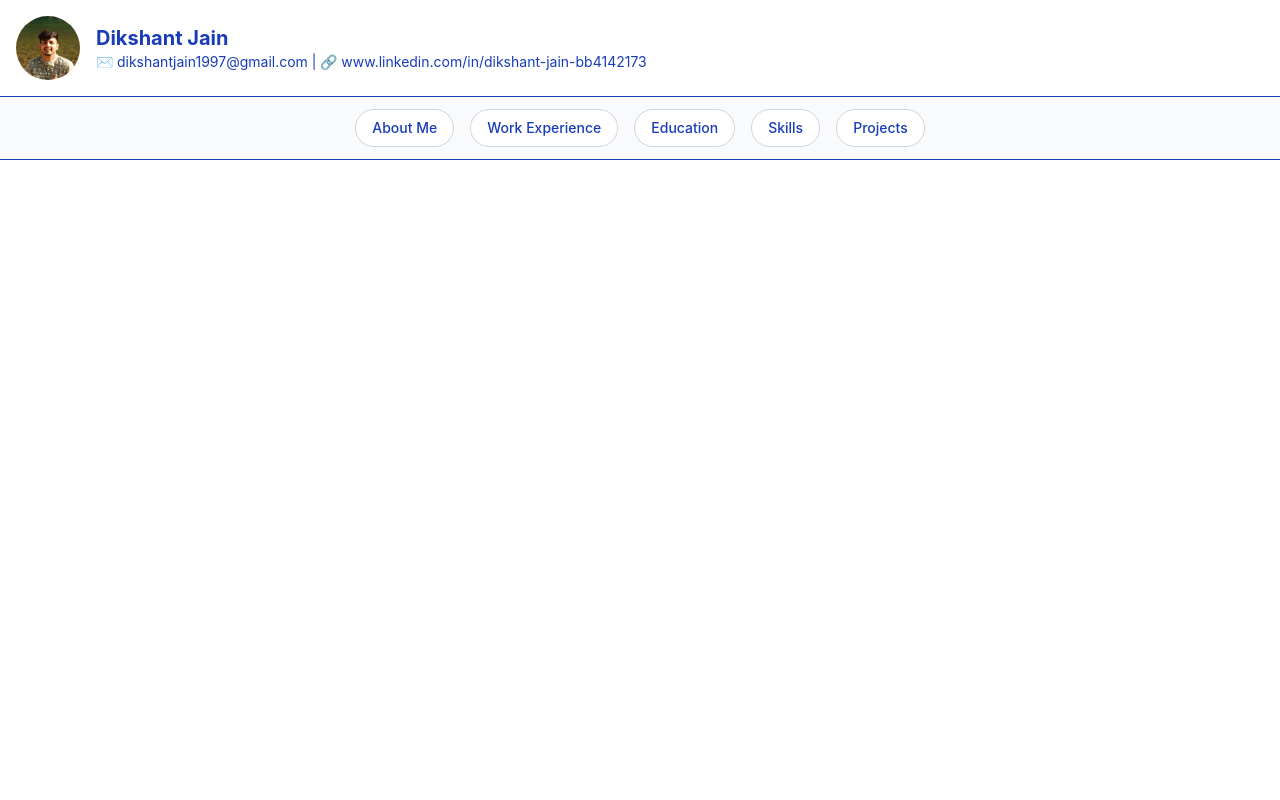
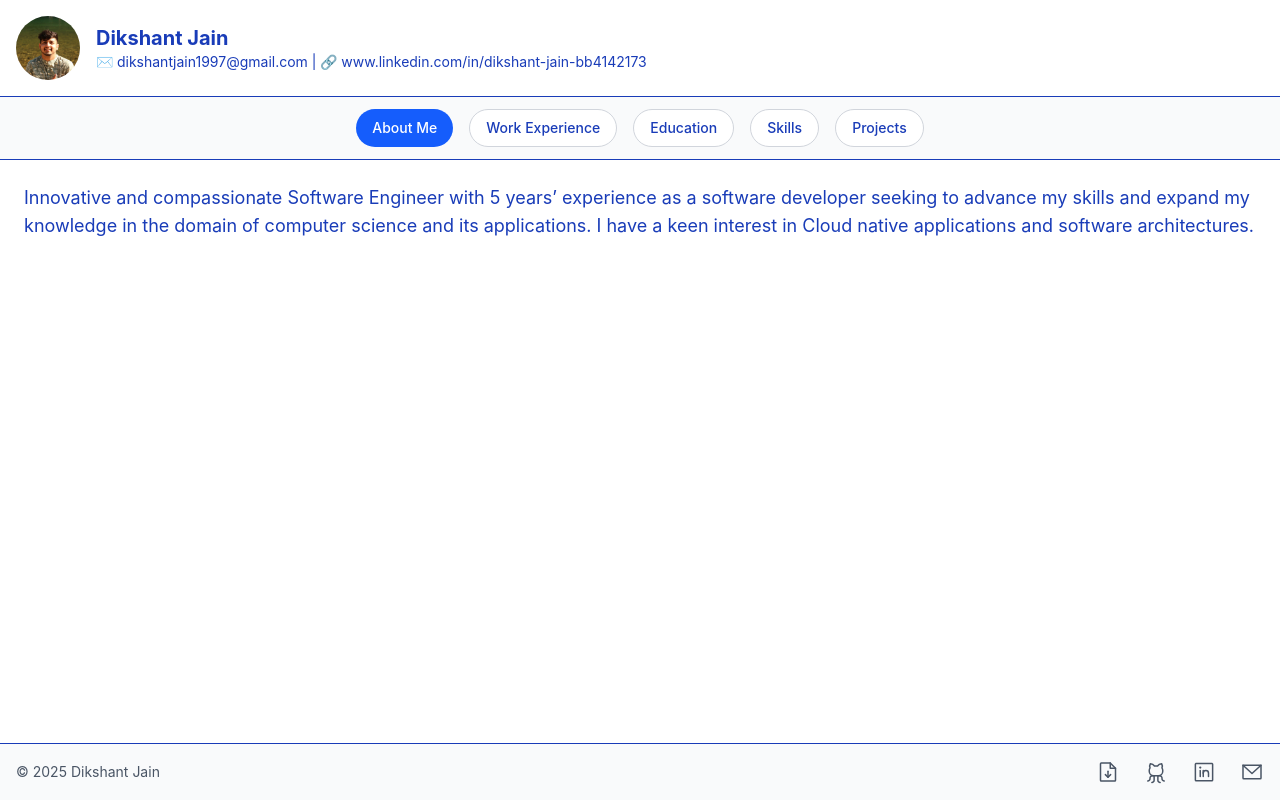
Before and after one commit to dikshantjain/diksh, a React (Vite) app: page / in a window 1280 px wide. Built offline with nearby package versions, Linux system fonts and the light colour scheme.

Commit message:
feat: added footer section

```diff
--- a/package.json
+++ b/package.json
@@ -12,6 +12,7 @@
   "dependencies": {
     "@tailwindcss/vite": "^4.1.4",
     "my-resume": "file:",
+    "phosphor-react": "^1.4.1",
     "react": "^19.0.0",
     "react-dom": "^19.0.0",
     "tailwind": "^4.0.0"
--- a/src/App.tsx
+++ b/src/App.tsx
@@ -3,17 +3,18 @@ import { Header } from "./Header";
 import { Menu } from "./Menu";
 import { DynamicData } from "./DynamicData";
 import {content} from "./data/content"
+import Footer from "./Footer";
 
 const sections = ["About Me", "Work Experience", "Education", "Skills", "Projects"];
 function App() {
-  const [selected , setSelected]= useState("About me");
+  const [selected , setSelected]= useState("About Me");
 
   return (
     <div className="min-h-screen flex flex-col text-blue-800">
       <Header/>
       <Menu sections={sections} selected={selected} setSelected={setSelected} />
       <DynamicData content={content} selected={selected} />
-      {/* <Footer /> */}
+       <Footer />
     </div>
 
 
--- /dev/null
+++ b/src/Footer.tsx
@@ -0,0 +1,52 @@
+
+import {
+  GithubLogo,
+  LinkedinLogo,
+  EnvelopeSimple,
+  FileArrowDown,
+} from "phosphor-react";
+
+export function Footer() {
+  return (
+    <footer className="w-full border-t p-4 bg-gray-50 flex flex-col md:flex-row items-center justify-between space-y-4 md:space-y-0">
+      <div className="text-sm text-gray-600">© 2025 Dikshant Jain</div>
+      <div className="flex space-x-6 text-gray-600">
+        <a
+          href="/resume.pdf"
+          download
+          className="hover:text-blue-600 transition-colors"
+          title="Download Resume"
+        >
+          <FileArrowDown size={24} />
+        </a>
+        <a
+          href="https://github.com/dikshantjain"
+          target="_blank"
+          rel="noopener noreferrer"
+          className="hover:text-blue-600 transition-colors"
+          title="GitHub"
+        >
+          <GithubLogo size={24} />
+        </a>
+        <a
+          href="https://www.linkedin.com/in/dikshant-jain-bb4142173/"
+          target="_blank"
+          rel="noopener noreferrer"
+          className="hover:text-blue-600 transition-colors"
+          title="LinkedIn"
+        >
+          <LinkedinLogo size={24} />
+        </a>
+        <a
+          href="mailto:dikshantjain1997@gmail.com"
+          className="hover:text-blue-600 transition-colors"
+          title="Email Me"
+        >
+          <EnvelopeSimple size={24} />
+        </a>
+      </div>
+    </footer>
+  );
+};
+
+export default Footer;
```
Also changed, not shown: 1 other file (tests, documents, lock files or other folders).
